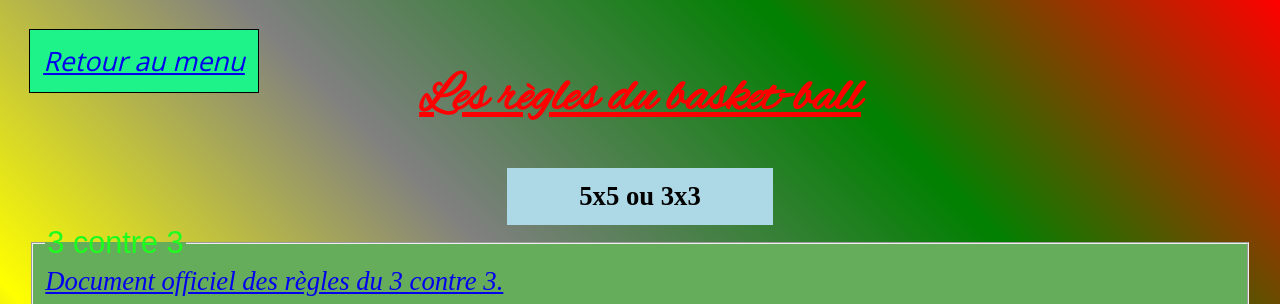
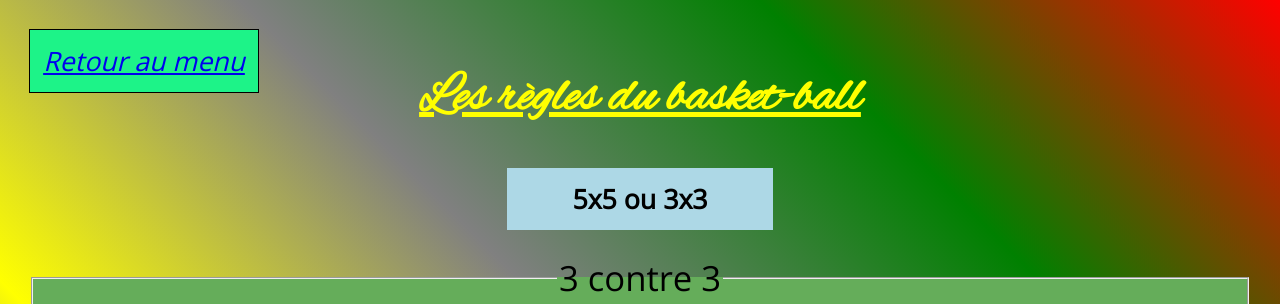
Before and after one commit to MathieuROCANCOURT/JO-basket-ball, a plain HTML site: page les_articles/article1/3-contre-3.html in a window 1280 px wide. Shown: the top 304 px of the page. Drawn offline with Linux system fonts and the light colour scheme.

Commit message:
style:Change Police style and center legend

```diff
--- a/les_articles/article1/index.css
+++ b/les_articles/article1/index.css
@@ -7,6 +7,7 @@ header {
 /* Mettre le menu déroulante au milieu */
 .menu {
 	text-align: center;
+	margin-bottom: 1.5em;
 }
 
 /* La couleur des cases sont bleus et déroule vers le bas */
@@ -61,15 +62,7 @@ header {
 	color: black;
 	background-color: yellow;
 }
-
 /** Fin liste déroulante **/
-
-/** Formatage du texte dans les sections **/
-legend {
-	color: #1DFE1F;
-	font-size: 23pt;
-	font-family: Arial, sans-serif;
-}
 
 /** image au centre de la fenêtre **/
 img {
--- a/les_articles/base.css
+++ b/les_articles/base.css
@@ -11,10 +11,19 @@
 
 /** Couleur de fond et centralisation des éléments **/
 html {
+	font-family: "Ma police2", Times, sans-serif;
 	background-image: linear-gradient(45deg, blue, yellow, grey, green, red);
 	background-repeat: no-repeat;
 	background-attachment: fixed;
 	padding: 16pt
+}
+
+/** Titre des grandes cases au milieu et taille de la police **/
+legend {
+    width: auto;
+    margin-left: auto;
+    margin-right: auto;
+    font-size: 26pt;
 }
 
 /** Les éléments dans header ne sont pas indépendants **/
@@ -27,7 +36,7 @@ header h1 {
 	font-size: 40pt;
 	text-align: center;
 	font-family: "Ma police", Times, sans-serif;
-	color: red;
+	color: yellow;
 	text-decoration: underline;
 }
 
```
